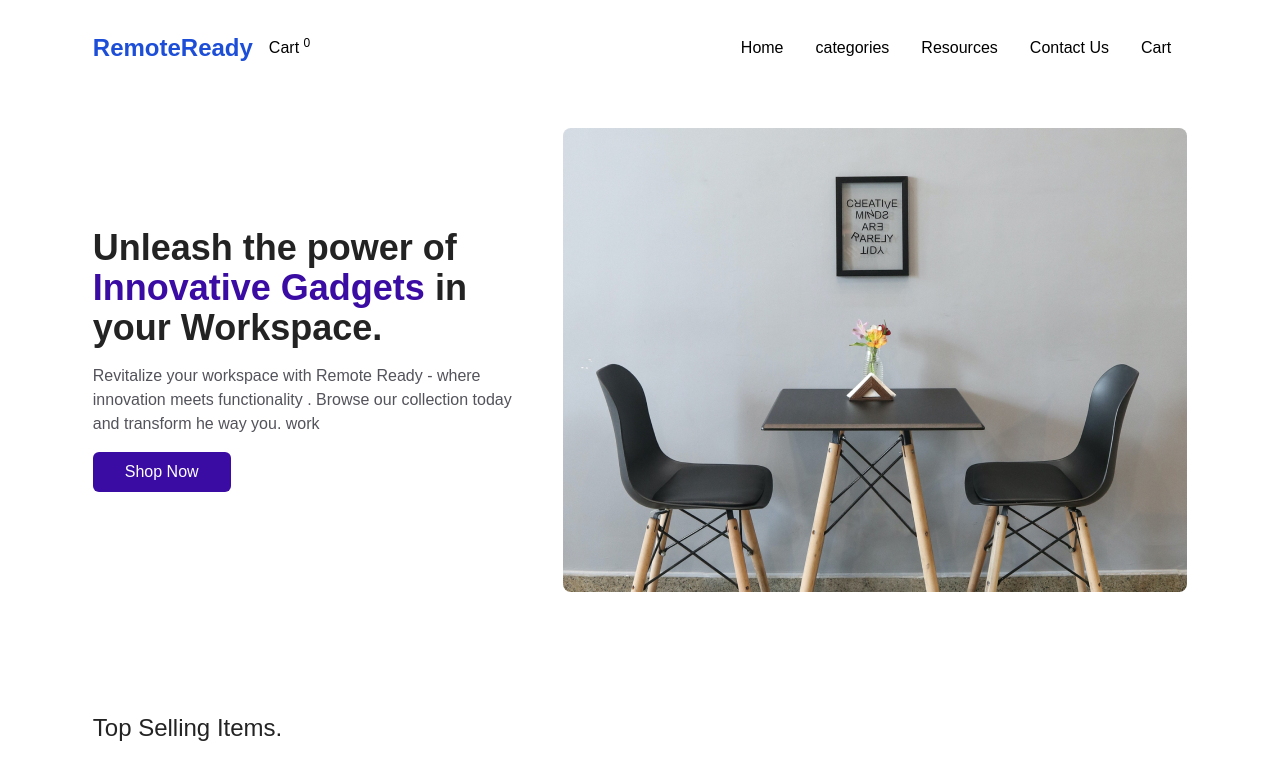
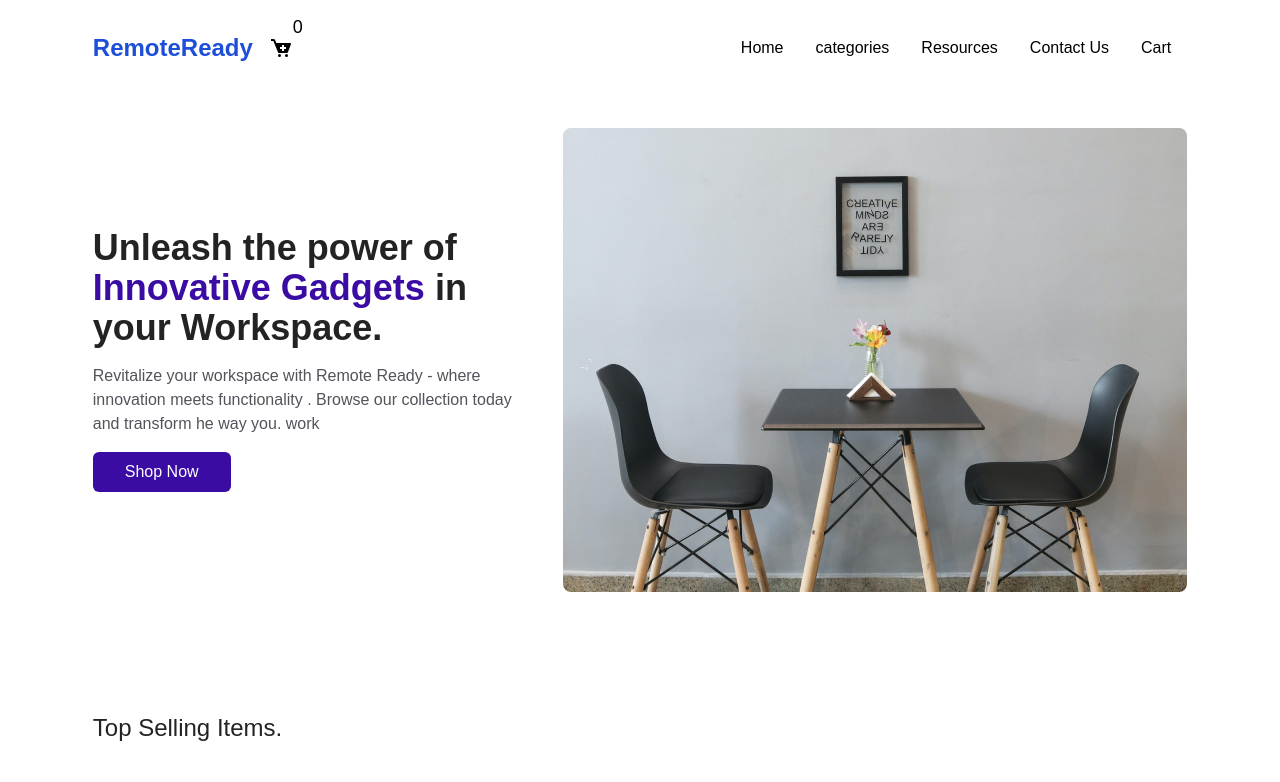
Before and after one commit to Remote-Ready/enoverlab-intern38, a React (Vite) app: page / in a window 1280 px wide. Shown: the top 782 px of the page. Built offline with nearby package versions, Linux system fonts and the light colour scheme.

Commit message:
adding cart icon to the header

```diff
--- a/src/components/Header.jsx
+++ b/src/components/Header.jsx
@@ -1,5 +1,6 @@
 import { useContext, useState } from "react";
 import { FaBars, FaTimes } from "react-icons/fa";
+import { BiSolidCartAdd } from 'react-icons/bi'
 import { CartContext } from "../contexts/CartProvider";
 import { Link } from "react-router-dom";
 import { useSelector } from "react-redux";
@@ -41,8 +42,9 @@ const Header = () => {
       </h2>
 
       {/* Added a cart display bewteen the logo and menu icon  */}
-      <Link to="/cart">
-        Cart <sup>{cartItems.length}</sup>
+      <Link to="/cart" className="flex text-2xl">
+      <BiSolidCartAdd />
+      <sup>{cartItems.length}</sup>
       </Link>
 
       <ul className="hidden md:flex ml-auto">
--- a/src/components/css/Categories.css
+++ b/src/components/css/Categories.css
@@ -181,7 +181,7 @@ select{
   }
 }
 
-@media screen and (max-width: 515px) {
+/* @media screen and (max-width: 515px) {
  select{
     font-size: 10px;
 }
@@ -189,7 +189,7 @@ select{
 .item-btn button{
     font-size: 9px;
   }
-}
+} */
 
 
 /* @media screen and (max-width: 430px) {
```
